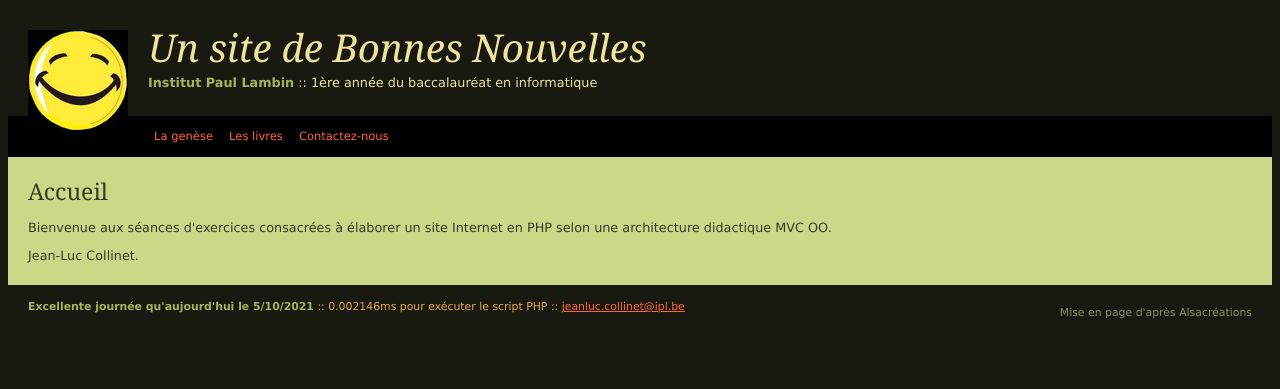
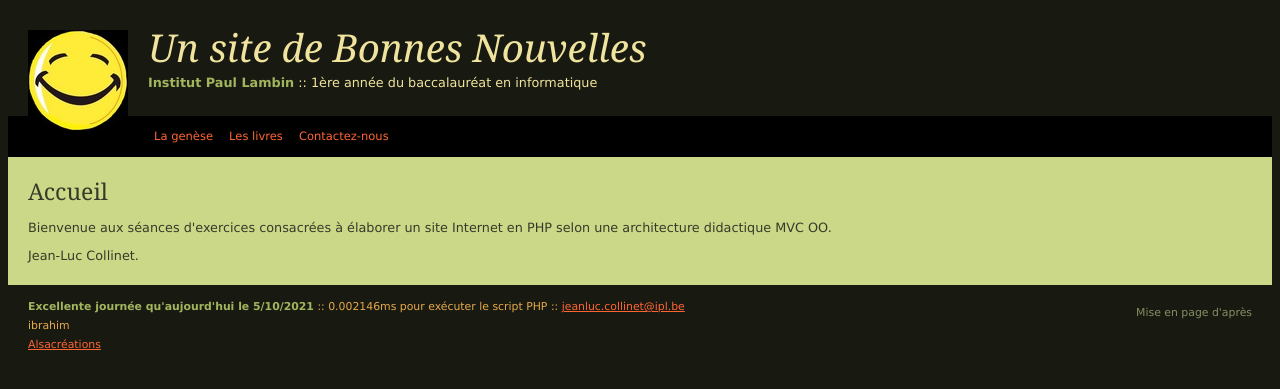
Before and after one commit to I-Ibrahim-I/devOps, a PHP site: page / in a window 1280 px wide. Shown: the top 389 px of the page. Run offline with PHP 8.4, Linux system fonts and the light colour scheme.

Commit message:
modif footer

```diff
--- a/GoodNewsSite-master/GoodNewsSite-master/views/footer.php
+++ b/GoodNewsSite-master/GoodNewsSite-master/views/footer.php
@@ -6,7 +6,8 @@
 			<!-- ! adresse email non cryptée : spam possible -->
 	        <a href="mailto:<?php echo EMAIL ?>"><?php echo EMAIL ?></a>
 			<p id="copyright">Mise en page d'après
-				<a href="http://www.alsacreations.com/tutoriels/">Alsacréations</a>
+            <p>ibrahim</p>
+                <a href="http://www.alsacreations.com/tutoriels/">Alsacréations</a>
 			</p>
 		</div><!-- #pied -->
 	</div><!-- #global -->
```
